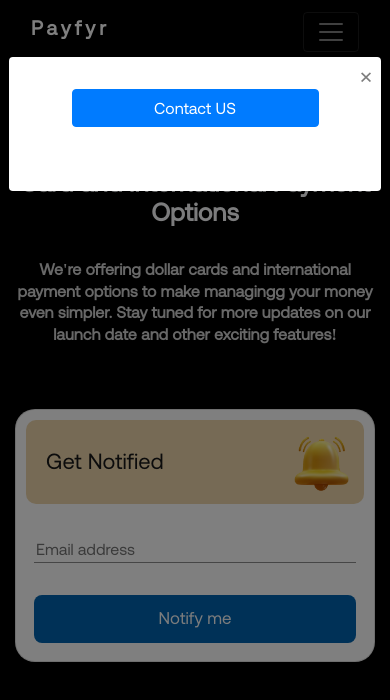
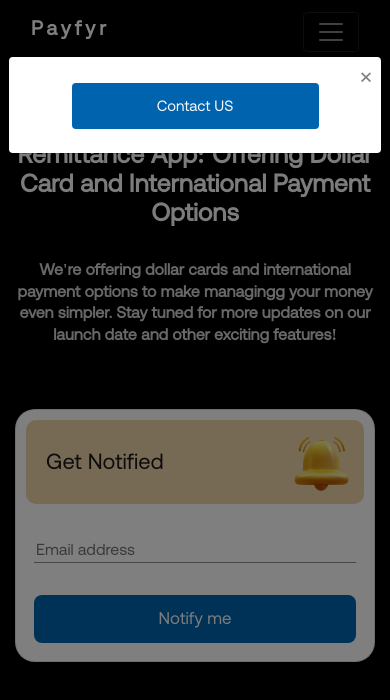
Before and after one commit to Muhtoyyib/payfyr-waitlist, a React (Create React App) app: page / in a window 390 px wide. Both pictures are taken after a click on the button 331 px from the left and 31 px from the top of the page. Shown: the top 700 px of the page. Built offline with nearby package versions, Linux system fonts and the light colour scheme.

Commit message:
mobile nav changes incorporated

```diff
--- a/src/components/navbar/index.js
+++ b/src/components/navbar/index.js
@@ -27,9 +27,9 @@
                            <span aria-hidden="true">&times;</span>
                         </button>
 
-                    <div class="modal-body mt-n4 mb-5 w-75 mx-auto">
+                    <div class="modal-body mt-n5 py-4 w-75 mx-auto">
                         <ul className='navbar-nav'>
-                        <a className='btn btn-primary nav-button-mobile' href="mailto:akandeolalekantoheeb94@gmail.com" role="button">Contact US</a>
+                        <a className='btn text-light nav-button-mobile' href="mailto:akandeolalekantoheeb94@gmail.com" role="button">Contact US</a>
                         </ul>
                     </div>
                 </div>
--- a/src/components/navbar/navbar.styles.css
+++ b/src/components/navbar/navbar.styles.css
@@ -14,11 +14,13 @@
     color: #191919;
 }
 
-nav-button-mobile{
+.nav-button-mobile{
     font-size: 15px;
     line-height: 24px;
-    background: #E6E6E6;
+    background-color: #0063AE;
     color: #191919;
+    margin-top: 10px !important;
+    padding: 10px 0px;
 
 }
 
```
